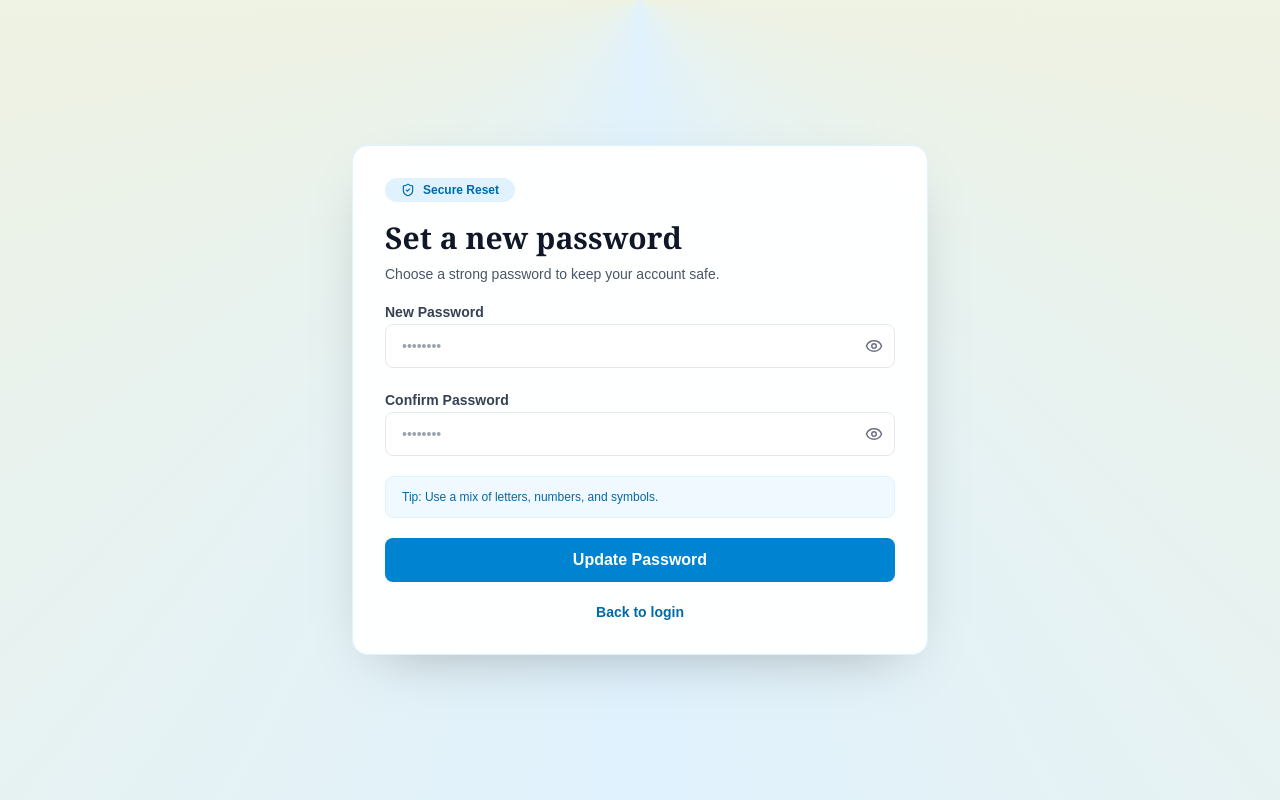
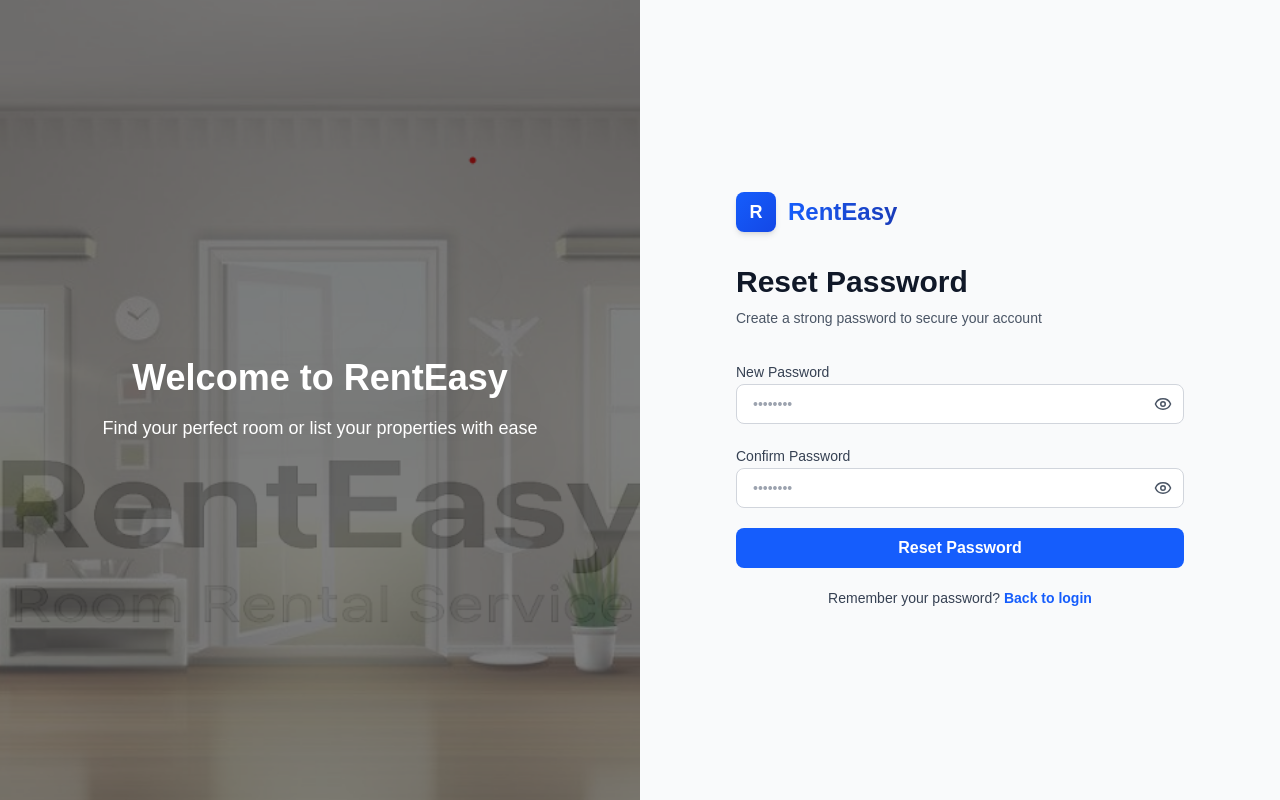
Before and after one commit to Deepa131/web_room_rental, a Next.js app: page /reset-password/1 in a window 1280 px wide. Built offline with nearby package versions, Linux system fonts and the light colour scheme; no server answers.

Commit message:
error solved of reset password page

```diff
--- a/app/(auth)/reset-password/[token]/page.tsx
+++ b/app/(auth)/reset-password/[token]/page.tsx
@@ -5,18 +5,15 @@ import { useForm } from "react-hook-form";
 import { zodResolver } from "@hookform/resolvers/zod";
 import { useParams, useRouter } from "next/navigation";
 import Link from "next/link";
-import { Eye, EyeOff, ShieldCheck } from "lucide-react";
-import {
-  ResetPasswordData,
-  resetPasswordSchema,
-} from "../../schema";
+import Image from "next/image";
+import { Eye, EyeOff } from "lucide-react";
+import { ResetPasswordData, resetPasswordSchema } from "../../schema";
 import { resetPassword } from "@/lib/api/auth";
 
 export default function ResetPasswordPage() {
   const params = useParams();
   const router = useRouter();
   const token = params.token as string;
-
   const [showPassword, setShowPassword] = useState(false);
   const [showConfirm, setShowConfirm] = useState(false);
   const [message, setMessage] = useState<string | null>(null);
@@ -41,57 +38,75 @@ export default function ResetPasswordPage() {
         throw new Error(response.message || "Reset failed");
       }
 
-      setMessage("Password updated. Redirecting to login...");
-      setTimeout(() => router.push("/login"), 1200);
+      setMessage("Password updated successfully. Redirecting to login...");
+      setTimeout(() => router.push("/login"), 1500);
     } catch (err: Error | any) {
       setError(err.message || "Reset failed");
     }
   };
 
   return (
-    <div className="min-h-screen w-full bg-[conic-gradient(at_top,_#fef3c7,_#e0f2fe,_#fef3c7)] flex items-center justify-center px-6 py-10">
-      <div className="w-full max-w-xl">
-        <div className="rounded-2xl border border-sky-100 bg-white/95 shadow-[0_20px_60px_-30px_rgba(0,0,0,0.35)] backdrop-blur">
-          <div className="px-8 pt-8 pb-4">
-            <div className="inline-flex items-center gap-2 rounded-full bg-sky-100 px-4 py-1 text-xs font-semibold text-sky-700">
-              <ShieldCheck size={14} />
-              Secure Reset
-            </div>
-            <h1 className="mt-4 text-3xl font-serif font-bold text-gray-900">
-              Set a new password
-            </h1>
-            <p className="mt-2 text-sm text-gray-600">
-              Choose a strong password to keep your account safe.
+    <div className="h-screen w-screen overflow-hidden">
+      <div className="grid h-full w-full grid-cols-2">
+        <div className="relative h-full w-full overflow-hidden flex flex-col justify-center items-center text-white p-8">
+          <Image
+            src="/images/image.png"
+            alt="RentEasy"
+            fill
+            className="object-cover absolute inset-0"
+            priority
+          />
+          <div className="absolute inset-0 bg-black/50 z-1"></div>
+
+          <div className="relative z-10 text-center max-w-md">
+            <h2 className="text-4xl font-bold mb-4 text-white drop-shadow-2xl">Welcome to RentEasy</h2>
+            <p className="text-lg text-white drop-shadow-2xl">
+              Find your perfect room or list your properties with ease
             </p>
           </div>
+        </div>
 
-          <form onSubmit={handleSubmit(submit)} className="px-8 pb-8 space-y-5">
+        <div className="flex h-full items-center justify-center bg-gray-50 px-8 overflow-y-auto">
+          <div className="w-full max-w-md py-8">
+            <div className="mb-8 flex items-center gap-3">
+              <div className="flex h-10 w-10 items-center justify-center rounded-lg bg-linear-to-br from-blue-600 to-blue-700 text-white text-lg font-bold shadow-md">
+                R
+              </div>
+              <span className="text-2xl font-bold bg-linear-to-r from-blue-600 to-blue-800 bg-clip-text text-transparent">RentEasy</span>
+            </div>
+
+            <h1 className="mb-2 text-3xl font-bold text-gray-900">Reset Password</h1>
+            <p className="mb-8 text-sm text-gray-600">
+              Create a strong password to secure your account
+            </p>
+
+            <form onSubmit={handleSubmit(submit)} className="w-full space-y-5">
               {error && (
                 <div className="rounded-lg bg-red-50 border border-red-200 p-3 text-sm text-red-700">
                   {error}
                 </div>
               )}
               {message && (
-              <div className="rounded-lg bg-emerald-50 border border-emerald-200 p-3 text-sm text-emerald-700">
+                <div className="rounded-lg bg-green-50 border border-green-200 p-3 text-sm text-green-700">
                   {message}
                 </div>
               )}
 
               <div className="space-y-2">
-              <label className="text-sm font-semibold text-gray-700">
+                <label className="text-sm font-medium text-gray-700">
                   New Password
                 </label>
                 <div className="relative">
                   <input
                     type={showPassword ? "text" : "password"}
                     placeholder="••••••••"
-                  className="h-11 w-full rounded-lg border border-gray-200 px-4 pr-10 text-sm text-gray-900 placeholder-gray-400 focus:border-sky-500 focus:outline-none focus:ring-2 focus:ring-sky-200"
+                    className="h-10 w-full rounded-lg border border-gray-300 px-4 pr-10 text-sm text-black placeholder-gray-400 focus:border-blue-500 focus:outline-none focus:ring-1 focus:ring-blue-500"
                     {...register("password")}
                   />
                   <button
                     type="button"
                     onClick={() => setShowPassword((prev) => !prev)}
-                  className="absolute inset-y-0 right-3 flex items-center text-gray-500 hover:text-gray-800"
+                    className="absolute inset-y-0 right-3 flex items-center text-gray-600 hover:text-gray-900"
                   >
                     {showPassword ? <EyeOff size={18} /> : <Eye size={18} />}
                   </button>
@@ -102,20 +117,20 @@ export default function ResetPasswordPage() {
               </div>
 
               <div className="space-y-2">
-              <label className="text-sm font-semibold text-gray-700">
+                <label className="text-sm font-medium text-gray-700">
                   Confirm Password
                 </label>
                 <div className="relative">
                   <input
                     type={showConfirm ? "text" : "password"}
                     placeholder="••••••••"
-                  className="h-11 w-full rounded-lg border border-gray-200 px-4 pr-10 text-sm text-gray-900 placeholder-gray-400 focus:border-sky-500 focus:outline-none focus:ring-2 focus:ring-sky-200"
+                    className="h-10 w-full rounded-lg border border-gray-300 px-4 pr-10 text-sm text-black placeholder-gray-400 focus:border-blue-500 focus:outline-none focus:ring-1 focus:ring-blue-500"
                     {...register("confirmPassword")}
                   />
                   <button
                     type="button"
                     onClick={() => setShowConfirm((prev) => !prev)}
-                  className="absolute inset-y-0 right-3 flex items-center text-gray-500 hover:text-gray-800"
+                    className="absolute inset-y-0 right-3 flex items-center text-gray-600 hover:text-gray-900"
                   >
                     {showConfirm ? <EyeOff size={18} /> : <Eye size={18} />}
                   </button>
@@ -125,24 +140,22 @@ export default function ResetPasswordPage() {
                 )}
               </div>
 
-            <div className="rounded-lg border border-sky-100 bg-sky-50 px-4 py-3 text-xs text-sky-700">
-              Tip: Use a mix of letters, numbers, and symbols.
-            </div>
-
               <button
                 type="submit"
                 disabled={isSubmitting}
-              className="h-11 w-full rounded-lg bg-sky-600 text-white font-semibold hover:bg-sky-700 transition-colors disabled:opacity-60"
+                className="h-10 w-full rounded-lg bg-blue-600 text-white font-semibold hover:bg-blue-700 disabled:opacity-60 transition-colors"
               >
-              {isSubmitting ? "Updating..." : "Update Password"}
+                {isSubmitting ? "Updating..." : "Reset Password"}
               </button>
 
-            <div className="text-center text-sm text-gray-600">
-              <Link href="/login" className="font-semibold text-sky-700 hover:underline">
+              <p className="text-center text-sm text-gray-700">
+                Remember your password?{" "}
+                <Link href="/login" className="font-semibold text-blue-600 hover:text-blue-700">
                   Back to login
                 </Link>
+              </p>
+            </form>
           </div>
-          </form>
         </div>
       </div>
     </div>
```
Lines whose indentation alone changed are shown as unchanged.
